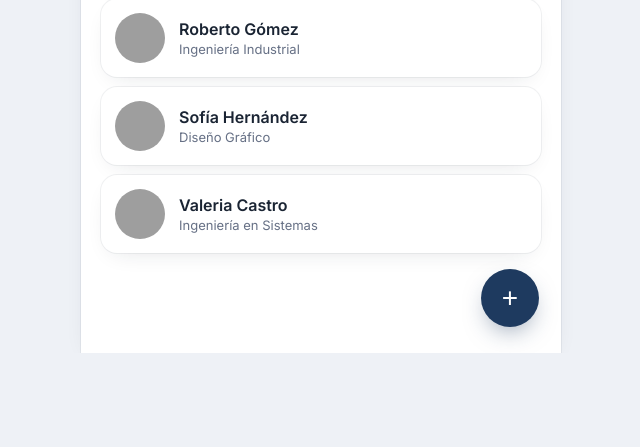
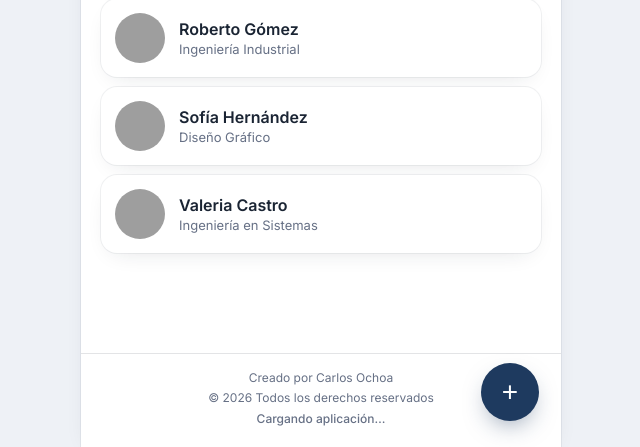
Before and after one commit to ochoafernando790-ui/lista-de-estudiantes-pwa, a PHP site: page / in a window 1280 px wide. Shown: the part 872-1319 px from the top of the page, without its empty margins (319-959 px from the left). Before the commit the page ends 1225 px from the top, so only its background shows below. Run offline with PHP 8.4, Linux system fonts and the light colour scheme; grey boxes are pictures that could not be loaded.

Commit message:
Add footer with attribution and live PWA status
Show a persistent footer on the list screen crediting Carlos Ochoa
with the current year and reserved-rights notice, and mirror the
existing loading/success/error/unsupported service-worker banner
state into that footer text so the status is always visible.

Co-Authored-By: Claude Sonnet 5 <noreply@anthropic.com>

```diff
--- a/app.js
+++ b/app.js
@@ -102,6 +102,8 @@ const modalConfirmar = document.getElementById("modalConfirmar");
 
 const textoEstado = document.getElementById("estadoPWA");
 const bannerEstado = document.getElementById("bannerEstado");
+const pieDerechos = document.getElementById("pieDerechos");
+const pieEstado = document.getElementById("pieEstado");
 
 // ---------- Navegación ----------
 function mostrarPantalla(nombre) {
@@ -502,6 +504,9 @@ function mostrarBanner(mensaje, tipo, autoOcultarMs) {
       bannerEstado.classList.remove("visible");
     }, autoOcultarMs);
   }
+
+  pieEstado.textContent = mensaje;
+  pieEstado.className = "pie-estado " + tipo;
 }
 
 window.addEventListener("online", function () {
@@ -516,6 +521,7 @@ poblarFiltroCarrera();
 poblarSelectCarrera();
 renderizarLista();
 textoEstado.textContent = estadoPWA();
+pieDerechos.textContent = "© " + new Date().getFullYear() + " Todos los derechos reservados";
 
 mostrarBanner("Cargando aplicación…", "cargando");
 
--- a/index.html
+++ b/index.html
@@ -56,6 +56,12 @@
 
           <ul id="listaEstudiantes" class="lista-estudiantes"></ul>
         </div>
+
+        <footer class="pie">
+          <p>Creado por Carlos Ochoa</p>
+          <p id="pieDerechos"></p>
+          <p id="pieEstado" class="pie-estado">Preparando la aplicación…</p>
+        </footer>
 
         <button id="btnAgregar" type="button" class="fab" aria-label="Agregar estudiante">+</button>
       </section>
--- a/style.css
+++ b/style.css
@@ -296,6 +296,36 @@ body {
   color: var(--apagado);
 }
 
+/* ---------- Pie de página ---------- */
+.pie {
+  padding: 14px 20px 18px;
+  border-top: 1px solid var(--borde);
+  text-align: center;
+  color: var(--apagado);
+  font-size: 12px;
+  line-height: 1.7;
+}
+
+.pie-estado {
+  font-weight: 500;
+}
+
+.pie-estado.cargando {
+  color: var(--apagado);
+}
+
+.pie-estado.exito {
+  color: var(--acento);
+}
+
+.pie-estado.error {
+  color: var(--peligro);
+}
+
+.pie-estado.no-soportado {
+  color: var(--dorado);
+}
+
 /* ---------- FAB ---------- */
 .fab {
   position: absolute;
```
